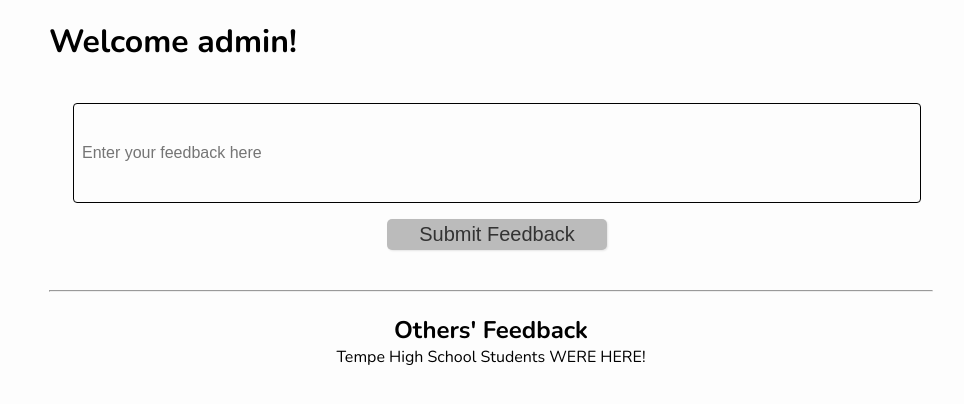
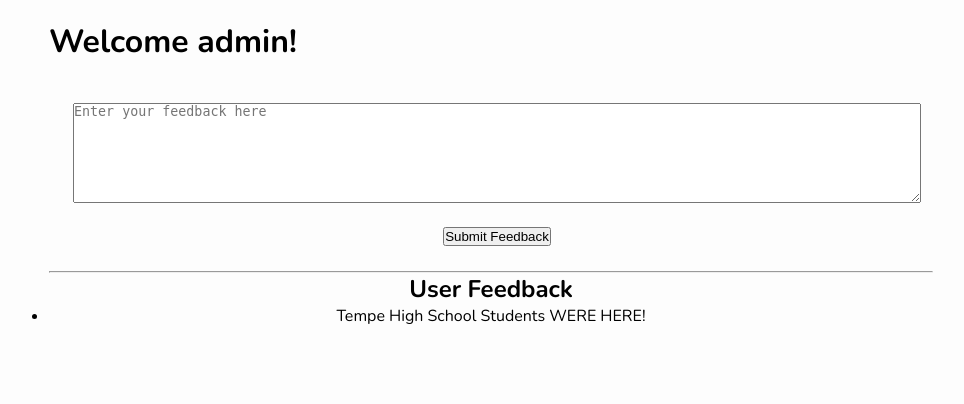
Before and after one commit to Person-ification/Unsecure-PWA, a Flask app: page /success.html in a window 1280 px wide. Shown: the part 68-472 px from the top of the page, without its empty margins (149-1113 px from the left). Run offline with Flask 3, Linux system fonts and the light colour scheme; a user stored in the database is signed in; data comes from the database, SQL or seed files in the repository.

Commit message:
Refactor feedback input and display in success.html
Replaced input field for feedback with a textarea for better user experience. Updated feedback display to use a list format.

```diff
--- a/templates/success.html
+++ b/templates/success.html
@@ -4,34 +4,28 @@
 <h1>Welcome {{ value }}!</h1>
 
 <form action="/success.html" method="post" class="box">
+  <!-- SECURE: CSRF Token -->
+  <input type="hidden" name="csrf_token" value="{{ csrf_token() }}"/>
+
   <div class="input__wrapper">
-    <input
-      style="height:100px; vertical-align:top"
-      type="text"
-      name="feedback"
-      id="feedback"
-      placeholder="Enter your feedback here"
-      class="input__field"
-      required
-    />
+    <textarea name="feedback" placeholder="Enter your feedback here" style="width:100%; height:100px;" required></textarea>
   </div>
   <div class="input__wrapper">
-    <input type="submit" class="btn" value="Submit Feedback" />
+    <input type="submit" value="Submit Feedback" />
   </div>
 </form>
 
 <hr/>
-<br/>
-
-<h2>Others' Feedback</h2>
-<div>
+<h2>User Feedback</h2>
+<ul>
   {% if feedback %}
     {% for row in feedback %}
-      <p>{{ row[1] }}</p>
+      <!-- SECURE: No 'safe' filter. Script tags will be displayed as text, not executed. -->
+      <li>{{ row['feedback'] }}</li>
     {% endfor %}
   {% else %}
     <p>No feedback yet.</p>
   {% endif %}
-</div>
+</ul>
 
 {% endblock %}
```
